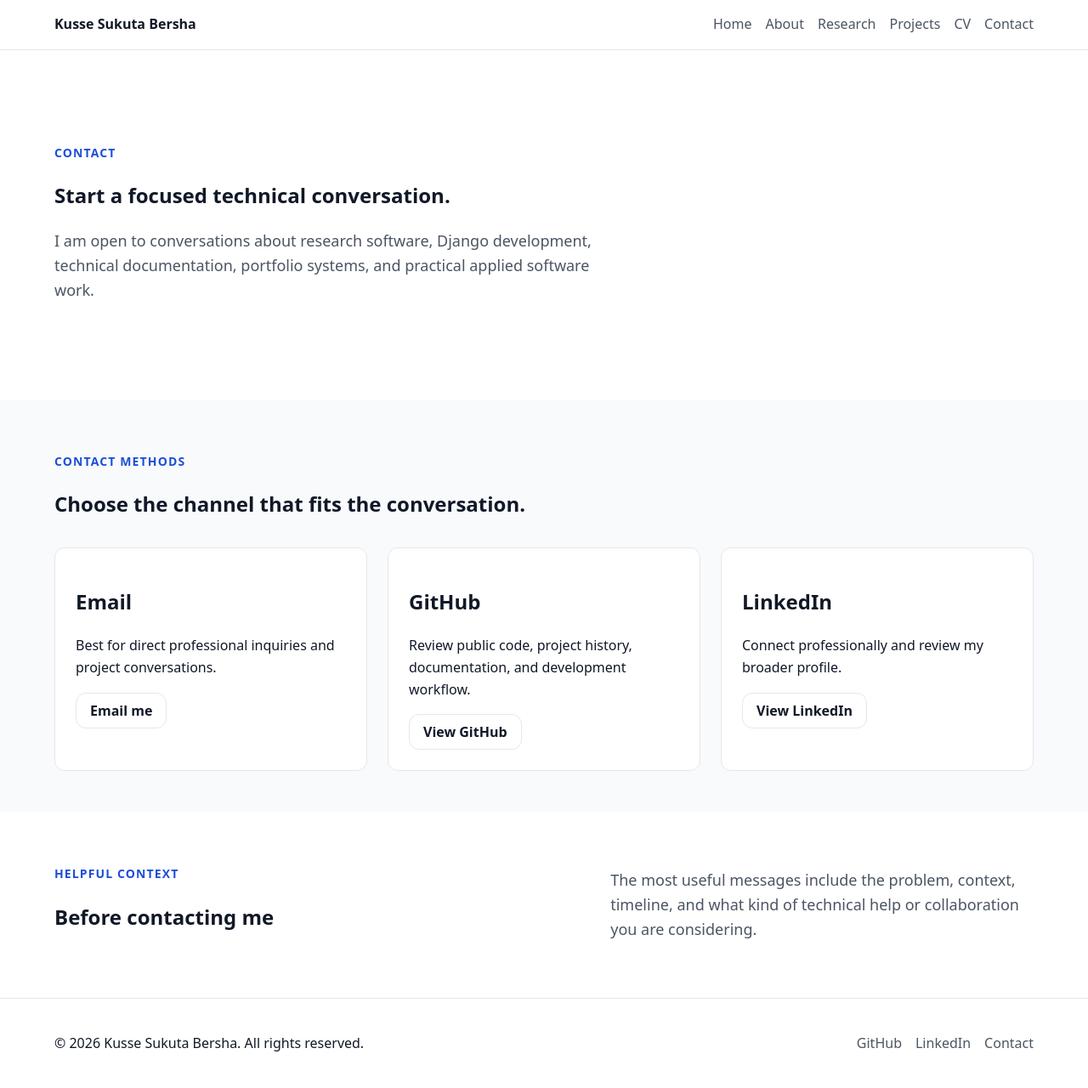
After one commit to ksbk/kusse-portfolio, a Django app: page /contact/ in a window 1280 px wide. The commit adds this page. Shown: the whole page at 85% size. Run offline with Django 5.2, Linux system fonts and the light colour scheme.

Commit message:
feat: implement contact page

```diff
--- /dev/null
+++ b/apps/pages/templates/pages/contact.html
@@ -0,0 +1,49 @@
+{% extends "base.html" %}
+
+{% block title %}Contact - {{ site.name }}{% endblock %}
+
+{% block meta_description %}{{ contact_page.description }}{% endblock %}
+
+{% block content %}
+<section class="section hero">
+    <div class="container hero__inner">
+        <div class="hero__content">
+            <p class="eyebrow">{{ contact_page.eyebrow }}</p>
+            <h1>{{ contact_page.title }}</h1>
+            <p class="lead">{{ contact_page.description }}</p>
+        </div>
+    </div>
+</section>
+
+<section class="section">
+    <div class="container">
+        <div class="section-heading">
+            <p class="eyebrow">Contact methods</p>
+            <h2>Choose the channel that fits the conversation.</h2>
+        </div>
+
+        <div class="card-grid">
+            {% for method in contact_page.contact_methods %}
+                <article class="card">
+                    <h2>{{ method.title }}</h2>
+                    <p>{{ method.description }}</p>
+                    <a class="button button--secondary" href="{{ method.url }}">
+                        {{ method.label }}
+                    </a>
+                </article>
+            {% endfor %}
+        </div>
+    </div>
+</section>
+
+<section class="section section--surface">
+    <div class="container split-layout">
+        <div>
+            <p class="eyebrow">Helpful context</p>
+            <h2>{{ contact_page.note_title }}</h2>
+        </div>
+
+        <p class="lead">{{ contact_page.note }}</p>
+    </div>
+</section>
+{% endblock %}
--- a/apps/pages/urls.py
+++ b/apps/pages/urls.py
@@ -13,4 +13,5 @@ urlpatterns = [
     path("research/", views.ResearchView.as_view(), name="research"),
     path("projects/", views.ProjectsView.as_view(), name="projects"),
     path("cv/", views.CVView.as_view(), name="cv"),
+    path("contact/", views.ContactView.as_view(), name="contact"),
 ]
--- a/apps/pages/views.py
+++ b/apps/pages/views.py
@@ -279,3 +279,45 @@ class CVView(TemplateView):
             ],
         }
         return context
+
+class ContactView(TemplateView):
+    """Render the portfolio contact page."""
+
+    template_name = "pages/contact.html"
+
+    def get_context_data(self, **kwargs: Any) -> dict[str, Any]:
+        context = super().get_context_data(**kwargs)
+        context["contact_page"] = {
+            "eyebrow": _("Contact"),
+            "title": _("Start a focused technical conversation."),
+            "description": _(
+                "I am open to conversations about research software, Django development, "
+                "technical documentation, portfolio systems, and practical applied software work."
+            ),
+            "contact_methods": [
+                {
+                    "title": _("Email"),
+                    "description": _("Best for direct professional inquiries and project conversations."),
+                    "label": _("Email me"),
+                    "url": "mailto:kbersha@gmail.com",
+                },
+                {
+                    "title": _("GitHub"),
+                    "description": _("Review public code, project history, documentation, and development workflow."),
+                    "label": _("View GitHub"),
+                    "url": "https://github.com/ksbk",
+                },
+                {
+                    "title": _("LinkedIn"),
+                    "description": _("Connect professionally and review my broader profile."),
+                    "label": _("View LinkedIn"),
+                    "url": "#",
+                },
+            ],
+            "note_title": _("Before contacting me"),
+            "note": _(
+                "The most useful messages include the problem, context, timeline, and what kind "
+                "of technical help or collaboration you are considering."
+            ),
+        }
+        return context
--- a/templates/base.html
+++ b/templates/base.html
@@ -25,7 +25,7 @@
                         <li><a href="{% url 'pages:research' %}">Research</a></li>
                         <li><a href="{% url 'pages:projects' %}">Projects</a></li>
                         <li><a href="{% url 'pages:cv' %}">CV</a></li>
-                        <li><a href="#">Contact</a></li>
+                        <li><a href="{% url 'pages:contact' %}">Contact</a></li>
                     </ul>
                 </nav>
             </div>
@@ -42,9 +42,9 @@
 
                 <nav class="footer-nav" aria-label="Footer navigation">
                     <ul class="footer-nav__list">
-                        <li><a href="#">GitHub</a></li>
+                        <li><a href="https://github.com/ksbk">GitHub</a></li>
                         <li><a href="#">LinkedIn</a></li>
-                        <li><a href="#">Contact</a></li>
+                        <li><a href="{% url 'pages:contact' %}">Contact</a></li>
                     </ul>
                 </nav>
             </div>
```
